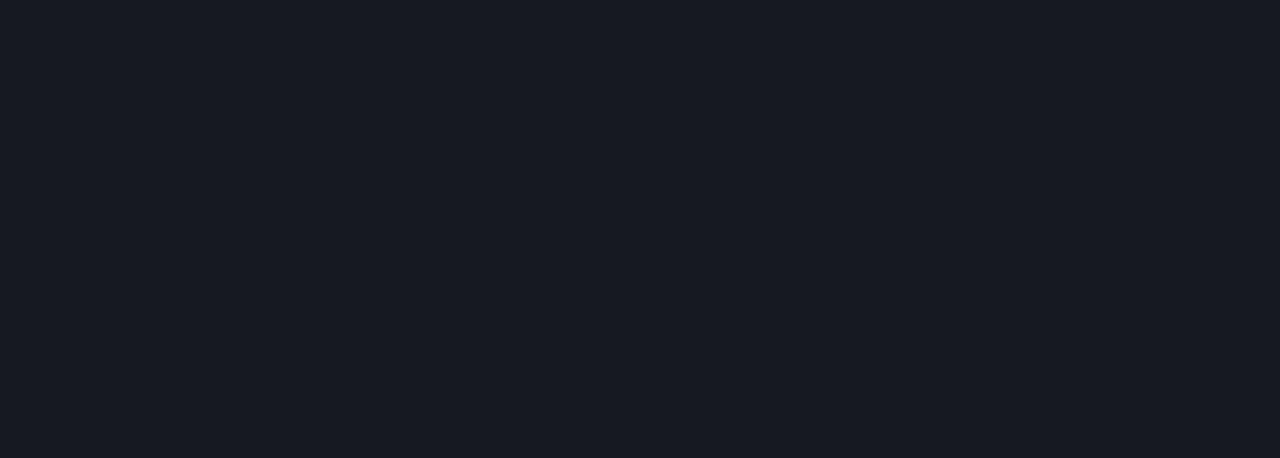
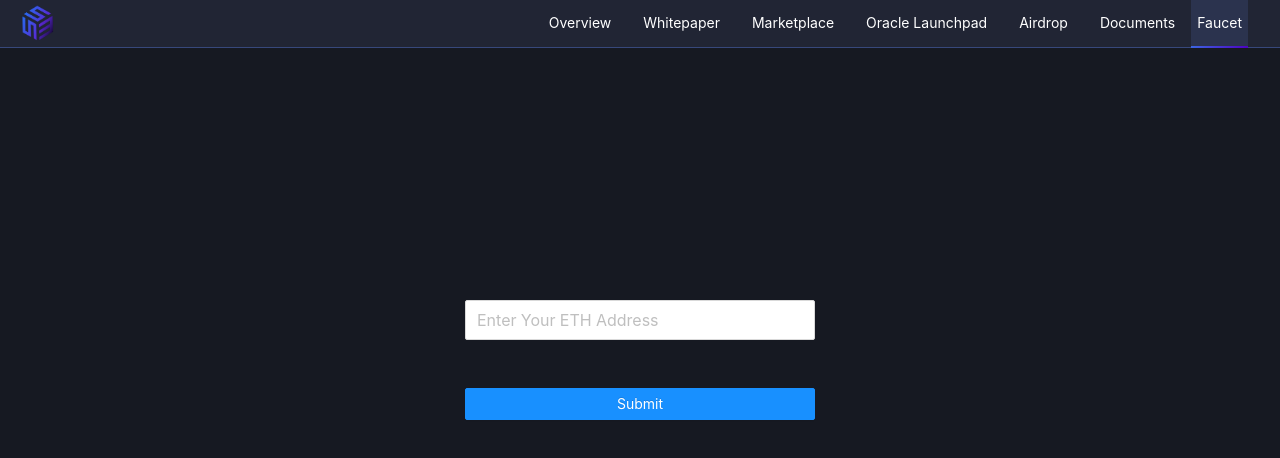
Before and after one commit to SaaS3-Foundation/homepage, a React (Create React App) app: page /faucet in a window 1280 px wide. Before the commit this address had no page. Shown: the top 458 px of the page. Built offline with nearby package versions, Linux system fonts and the light colour scheme; a small style sheet from the web is missing.

Commit message:
faucet initialization

```diff
--- a/src/components/app_header/AppHeader.js
+++ b/src/components/app_header/AppHeader.js
@@ -13,12 +13,13 @@
 
     const _menu = (
         <>
-            <button className={`App-menu-item${tab=="overview"?"__selected":""}`} onClick={()=>{window.location.href='/';}}>Overview</button>
+            <button className={`App-menu-item${tab==="overview"?"__selected":""}`} onClick={()=>{window.location.href='/';}}>Overview</button>
             <button className="App-menu-item" onClick={()=>{window.open(white_paper_link, '_blank');}}>Whitepaper</button>
-            <button className={`App-menu-item${tab=="marketplace"?"__selected":""}`} onClick={()=>{window.location.href='/marketplace';}}>Marketplace</button>
+            <button className={`App-menu-item${tab==="marketplace"?"__selected":""}`} onClick={()=>{window.location.href='/marketplace';}}>Marketplace</button>
             <button className="App-menu-item" onClick={()=>{window.open(Launchpad, '_blank')}}>Oracle Launchpad</button>
             <button className="App-menu-item" onClick={()=>{window.open('https://airdrop.saas3.io', '_blank')}}>Airdrop</button>
             <button className="App-menu-item" onClick={()=>{window.open('https://docs.saas3.io', '_blank')}}>Documents</button>
+            <button className={`App-menu-item${tab==="faucet"?"__selected":""}`} onClick={()=>{window.location.href='/faucet';}}>Faucet</button>
         </>
     )
 
@@ -30,6 +31,7 @@
             <Menu.Item onClick={()=>{window.open(Launchpad, '_blank')}}>Oracle Launchpad</Menu.Item>
             <Menu.Item onClick={()=>{window.open('https://airdrop.saas3.io', '_blank')}}>Airdrop</Menu.Item>
             <Menu.Item onClick={()=>{window.open('https://docs.saas3.io', '_blank')}}>Documents</Menu.Item>
+            <Menu.Item onClick={()=>{window.location.href='/faucet';}}>Faucet</Menu.Item>
         </Menu>
     )
 
--- a/src/index.js
+++ b/src/index.js
@@ -6,6 +6,7 @@
 import ApiInfo from './pages/api_info';
 import reportWebVitals from './reportWebVitals';
 import { BrowserRouter as Router, Route, Routes } from 'react-router-dom'
+import Faucet from './pages/faucet/Faucet';
 
 ReactDOM.render(
   <React.StrictMode>
@@ -15,6 +16,7 @@
       <Route exact path='/marketplace' element={<Marketplace/>} >
       </Route>
       <Route exact path='/api_info/:id' element={<ApiInfo/>} />
+      <Route exact path='/faucet' element={<Faucet/>} />
       </Routes>
     </Router>
   </React.StrictMode>,
--- /dev/null
+++ b/src/pages/faucet/Faucet.css
@@ -0,0 +1,8 @@
+.faucet-main{
+    position: absolute;
+    left: 50%;
+    top: 50%;
+    transform: translate(-50%, -50%);
+    width: 350px;
+    min-height: 200px;
+}
--- /dev/null
+++ b/src/pages/faucet/Faucet.js
@@ -0,0 +1,71 @@
+import { Button, Input } from "antd";
+import React from "react";
+import { useLocation, useParams } from "react-router-dom";
+import AppHeader from "../../components/app_header/AppHeader";
+import './Faucet.css'
+const dev_mode = true;
+
+export default function Faucet(params) {
+
+    let search = decodeURI( new URLSearchParams(useLocation().search).get("code")||'' )
+
+    const [ tab, setTab ] = React.useState("faucet");
+    const [ clicked, setClicled ] = React.useState(dev_mode);
+    const [ loginStatus, setLoginStatus] = React.useState(false)
+    const [ address, setAddress] = React.useState()
+
+    const GithubLogin = () =>{
+        const authorize_uri = 'https://github.com/login/oauth/authorize'
+        const client_id = '085179e8fee46b886215'
+        const redirect_url = 'http://localhost:3000/faucet'
+        window.location.href = `${authorize_uri}?client_id=${client_id}&redirect_url=${redirect_url}`
+    }
+
+    const Submit = () =>{
+        fetch(`http://localhost:3101/saas3/airdrop/faucet?address=${address}`,{method:"GET"})
+        .then(response=>{
+            if(response.status===200){
+                console.log("success")
+                return response.json()
+            }
+        })
+    }
+
+    console.log(search)
+
+    React.useEffect(()=>{
+        if(search!==undefined){
+            setLoginStatus(true)
+        }
+    },[search])
+
+    return(
+        <div>
+            <AppHeader
+                setClicled={setClicled}
+                tab={tab}
+                setTab={setTab}
+            />
+
+            <div className="faucet-main">
+                <div style={{"display":"flex","flexDirection":"column","justifyContent":"space-between","height":"15vmin"}}>
+                    <Input
+                        placeholder={loginStatus?"Enter Your ETH Address":"You need a GitHub account to get your AGIX"}
+                        value={address}
+                        onChange={(e)=>{setAddress(e.target.value)}}
+                        disabled={!loginStatus}
+                        size="large"
+                    ></Input>
+                    <Button
+                        type="primary"
+                        onClick={()=>{
+                            if(loginStatus===false)
+                                GithubLogin()
+                            else Submit()
+                        }}
+                    >{loginStatus?"Submit":"Login Github"}</Button>
+                </div>
+            </div>
+        </div>
+    )
+}
```
Also changed, not shown: 1 other file (tests, documents, lock files or other folders).
